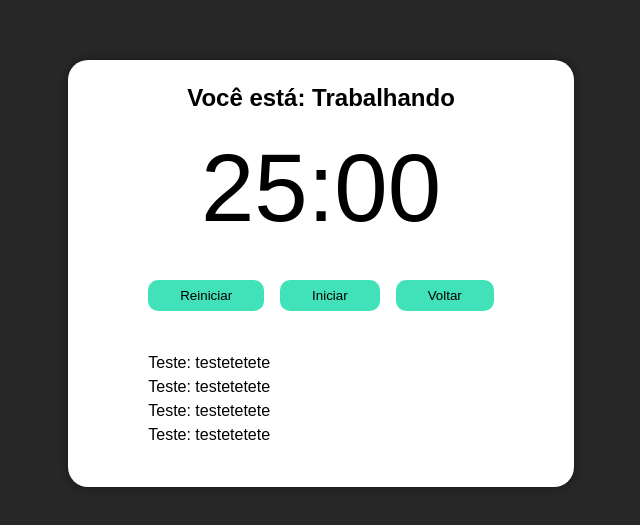
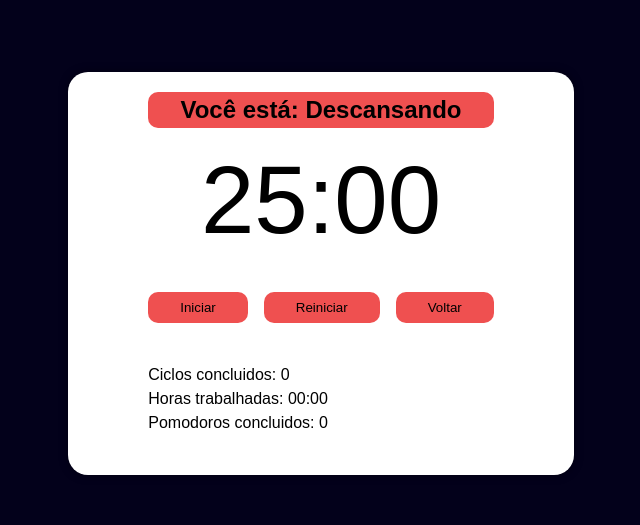
Before and after one commit to moisesBarsoti/tecnicaPomodoro, a React (Vite) app: page / in a window 1280 px wide. Shown: the part 127-652 px from the top of the page, without its empty margins (319-959 px from the left). Built offline with nearby package versions, Linux system fonts and the light colour scheme.

Commit message:
Subindo Arquivos

```diff
--- a/src/App.tsx
+++ b/src/App.tsx
@@ -7,7 +7,7 @@ export const App = () => {
         <Pomodorotimer
           pomodoroTime={1500}
           shortRestTime={300}
-          longRestTime={900}
+          longRestTime={300}
           cycles={4}
         />
     </div>
--- a/src/components/PomodoroTimer/PomodoroTimer.css
+++ b/src/components/PomodoroTimer/PomodoroTimer.css
@@ -4,6 +4,12 @@
     padding: 20px 5rem;
     border-radius: 20px;
     box-shadow: 0 0 10px rgba(0, 0, 0, .4);
+  }
+
+  h2 {
+    background-color: var(--color-verde-agua);
+    border-radius: 10px;
+    transition: .5s;
   }
 
   .pomodoro .timer {
@@ -16,16 +22,33 @@
   }
 
   .pomodoro button {
-    background-color: var(--color-verde-agua);
+    background-color: var(--color-red);
     border: none;
     border-radius: 10px;
     cursor: pointer;
     padding: .5rem 2rem;
     color: var(--color-black);
     margin: 20px auto;
+    transition: .5s;
+  }
+
+  .pomodoro button:hover {
+    transform: scale(1.1);
   }
 
   .pomodoro .details {
     margin: 20px 0;
     text-align: start;
   }
+
+  .colorBgResting {
+    background-color: var(--color-red);
+  }
+
+  .working-button {
+    background-color: var(--color-verde-agua) !important;
+  }
+
+  .resting-button {
+    background-color: var(--color-red) !important;
+  }
--- a/src/components/PomodoroTimer/PomodoroTimer.tsx
+++ b/src/components/PomodoroTimer/PomodoroTimer.tsx
@@ -2,6 +2,7 @@ import { useEffect, useState } from "react";
 import { useInterval } from "../../hooks/useInterval";
 import { Button } from "../Botao/Botao";
 import { Timer } from "../Timer/Timer";
+import { SecondsToTime } from "../../utils/SecondsToTime";
 import "./PomodoroTimer.css";
 
 interface Props {
@@ -16,54 +17,98 @@ export const Pomodorotimer = (props: Props): JSX.Element => {
   const [timeCounting, setTimeCounting] = useState(false);
   const [working, setWorking] = useState(false);
   const [resting, setResting] = useState(false);
+  const [cycles, setCycles] = useState(new Array(props.cycles - 1).fill(true));
 
-  useInterval(() => {
-    setMainTime(mainTime - 1);
-  },
-  timeCounting ? 1000 : null,
-);
+  const [completedCycles, setCompletedCycles] = useState(0);
+  const [fullWorkingTime, setFullWorkingTime] = useState(0);
+  const [numberOfPomodoros, setNumberOfPomodoros] = useState(0);
 
-useEffect(() => {
-    if(working) document.body.classList.add('colorBgWorking');
-    if(resting) document.body.classList.remove('colorBgWorking');
-}, [working]);
+  useInterval(
+    () => {
+      setMainTime(mainTime - 1);
+      if (working) setFullWorkingTime(fullWorkingTime + 1);
+    },
+    timeCounting ? 1000 : null
+  );
 
-const configureWork = () => {
-  setTimeCounting(true);
-  setWorking(true);
-  setResting(false);
-  setMainTime(props.pomodoroTime)
-}
+  const configureWork = () => {
+    setTimeCounting(!timeCounting);
+    if (!timeCounting) {
+      setWorking(true);
+      setResting(false);
+      setMainTime(props.pomodoroTime);
+    }
+  };
 
-const configureResting = (long: boolean) => {
-  setTimeCounting(true);
-  setWorking(false);
-  setResting(true);
+  const configureResting = (long: boolean) => {
+    setWorking(false);
+    setResting(true);
+    setMainTime(long ? props.longRestTime : props.shortRestTime);
+  };
 
-  if(long) {
-    setMainTime(props.longRestTime);
-  } else {
-    setMainTime(props.shortRestTime)
-  }
-}
+  const resetTimer = () => {
+    setMainTime(props.pomodoroTime);
+    setTimeCounting(false);
+    setWorking(false);
+    setResting(false);
+    setFullWorkingTime(0);
+  };
+
+  useEffect(() => {
+    if (mainTime > 0) return;
+
+    if (working && cycles.length > 0) {
+      configureResting(false);
+      cycles.pop();
+    } else if (working && cycles.length <= 0) {
+      configureResting(true);
+      setCycles(new Array(props.cycles - 1).fill(true));
+      setCompletedCycles(completedCycles + 1);
+    } else if (resting) {
+      configureWork();
+    }
+
+    if (working) setNumberOfPomodoros(numberOfPomodoros + 1);
+  }, [
+    working,
+    resting,
+    mainTime,
+    configureResting,
+    numberOfPomodoros,
+    completedCycles,
+    cycles,
+    setCycles,
+    configureWork,
+    props.cycles,
+  ]);
 
   return (
     <div className="pomodoro">
-      <h2>Você está: Trabalhando</h2>
+      <h2 className={working ? " colorBgWorking" : " colorBgResting"}>
+        Você está: {working ? "Trabalhando" : "Descansando"}
+      </h2>
       <Timer mainTime={mainTime} />
       <div className="controls">
-        <Button text="Reiniciar" onClick={() => configureWork()}></Button>
         <Button
-        text={timeCounting ? 'Pausar' : 'Iniciar'}
-        onClick={() => setTimeCounting(!timeCounting)}>
-        </Button>
-        <Button text="Voltar" onClick={() => alert('Em construção')}></Button>
+          text={timeCounting ? "Pausar" : "Iniciar"}
+          onClick={() => configureWork()}
+          className={working ? "working-button" : "resting-button"}
+        ></Button>
+        <Button
+          text="Reiniciar"
+          onClick={() => resetTimer()}
+          className={working ? "working-button" : "resting-button"}
+        ></Button>
+        <Button
+          text="Voltar"
+          className={working ? "working-button" : "resting-button"}
+          onClick={() => alert("Em construção")}
+        ></Button>
       </div>
       <div className="details">
-        <p>Teste: testetetete</p>
-        <p>Teste: testetetete</p>
-        <p>Teste: testetetete</p>
-        <p>Teste: testetetete</p>
+        <p>Ciclos concluidos: {completedCycles}</p>
+        <p>Horas trabalhadas: {SecondsToTime(fullWorkingTime)}</p>
+        <p>Pomodoros concluidos: {numberOfPomodoros}</p>
       </div>
     </div>
   );
--- a/src/index.css
+++ b/src/index.css
@@ -11,7 +11,7 @@
 
 :root {
     /* Cores global */
-    --bg-color: #272727;
+    --bg-color: #03011b;
     --color-white: #fff;
     --color-black: #000;
 
@@ -20,6 +20,9 @@
 
     /* Working */
     --color-red: #ef5050;
+
+    /* Hover */
+    --transparente-hover: rgba(255, 255, 255, 0.5)
 }
 
 body {
```
Lines whose indentation alone changed are shown as unchanged.
